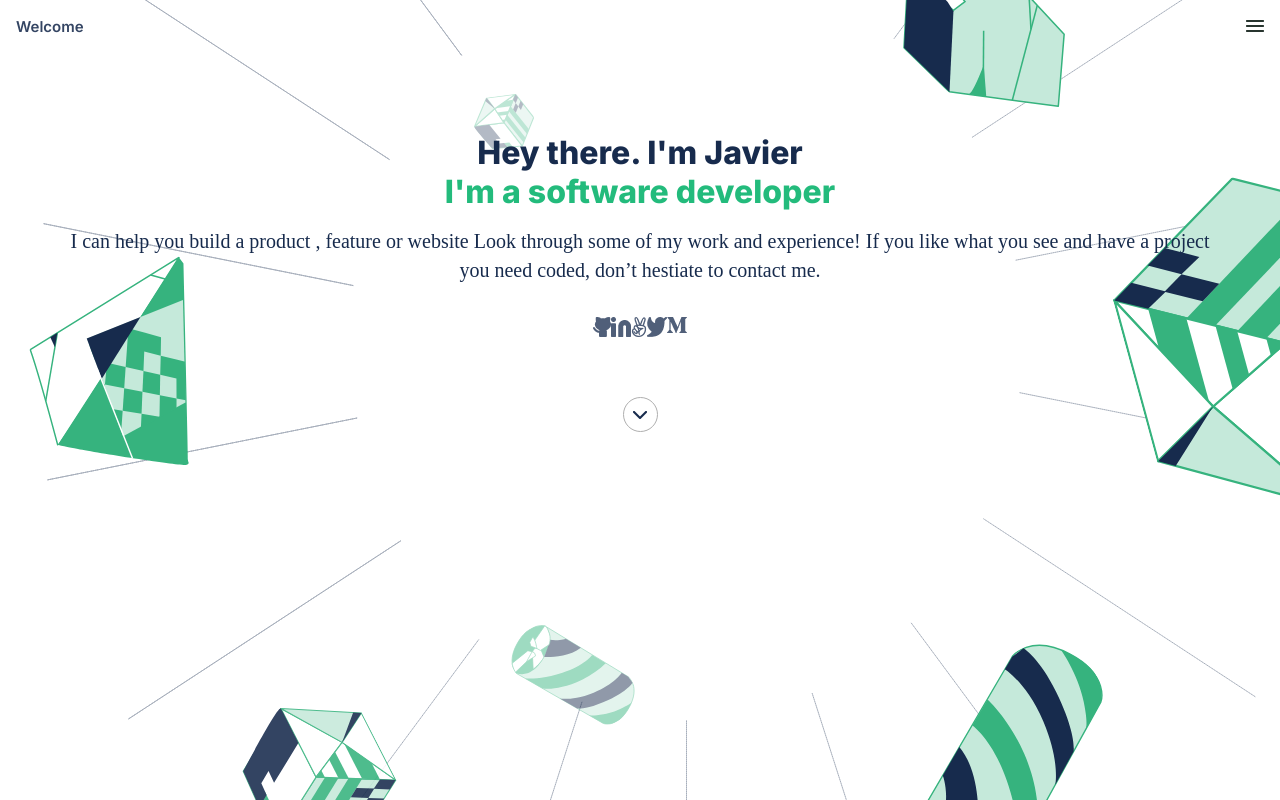
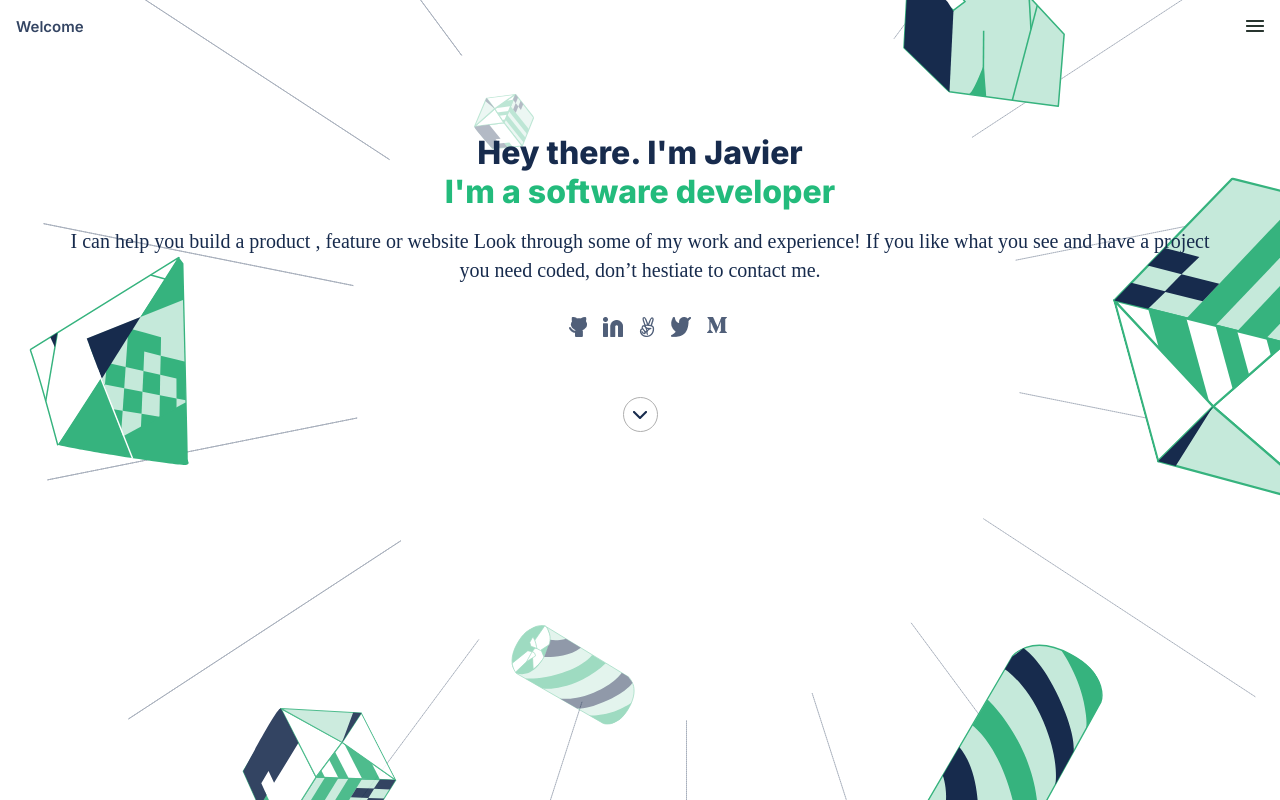
Before and after one commit to Javivy/portfolio-microverse, a website: page index.html in a window 1280 px wide. Drawn offline with Linux system fonts and the light colour scheme.

Commit message:
Pull styles from branch 'build-headline'

```diff
--- a/styles/styles.css
+++ b/styles/styles.css
@@ -77,7 +77,7 @@ ul {
   margin-top: 2rem;
 }
 
-.social-media-headline > a {
+.link-item {
   margin-left: 1rem;
 }
 
```
